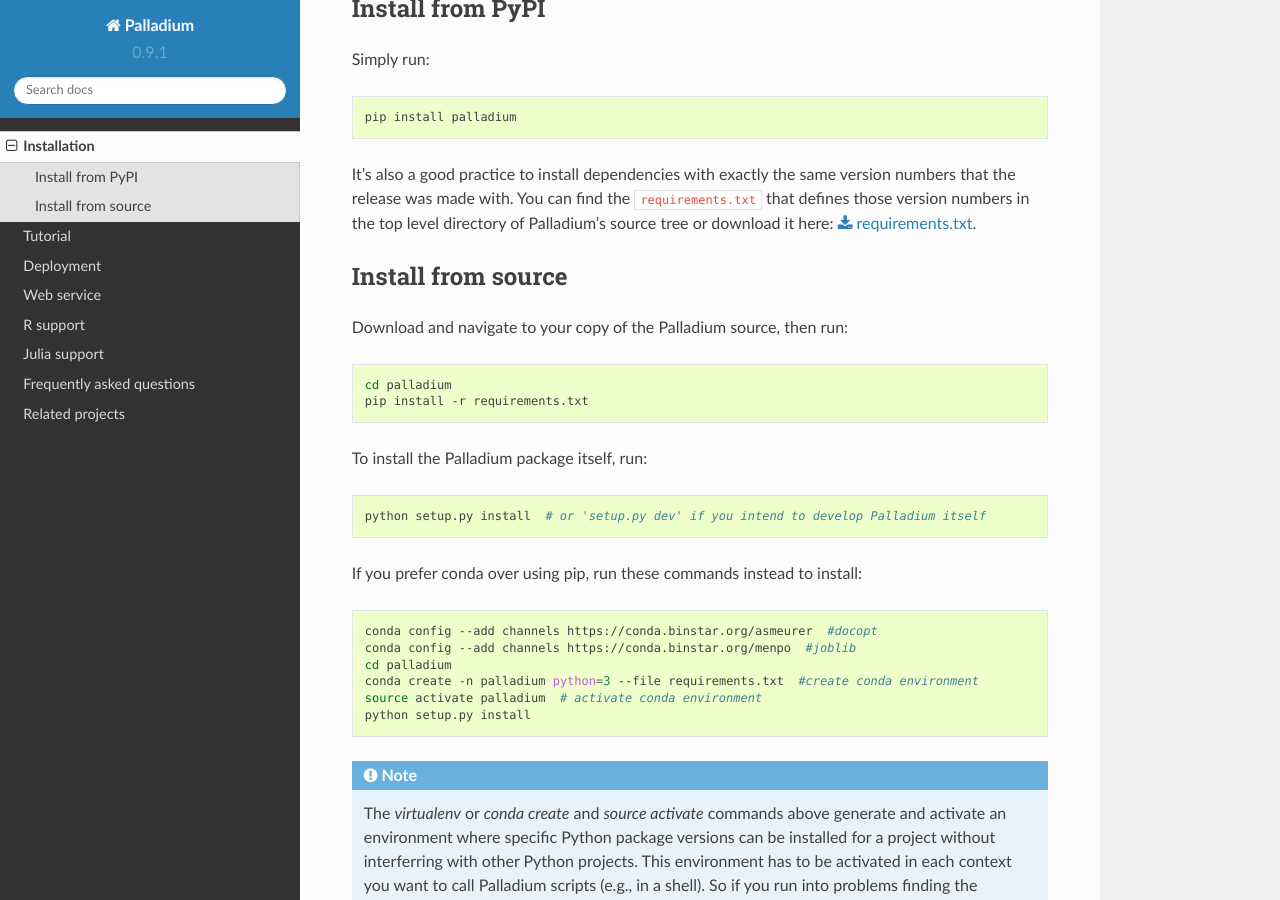
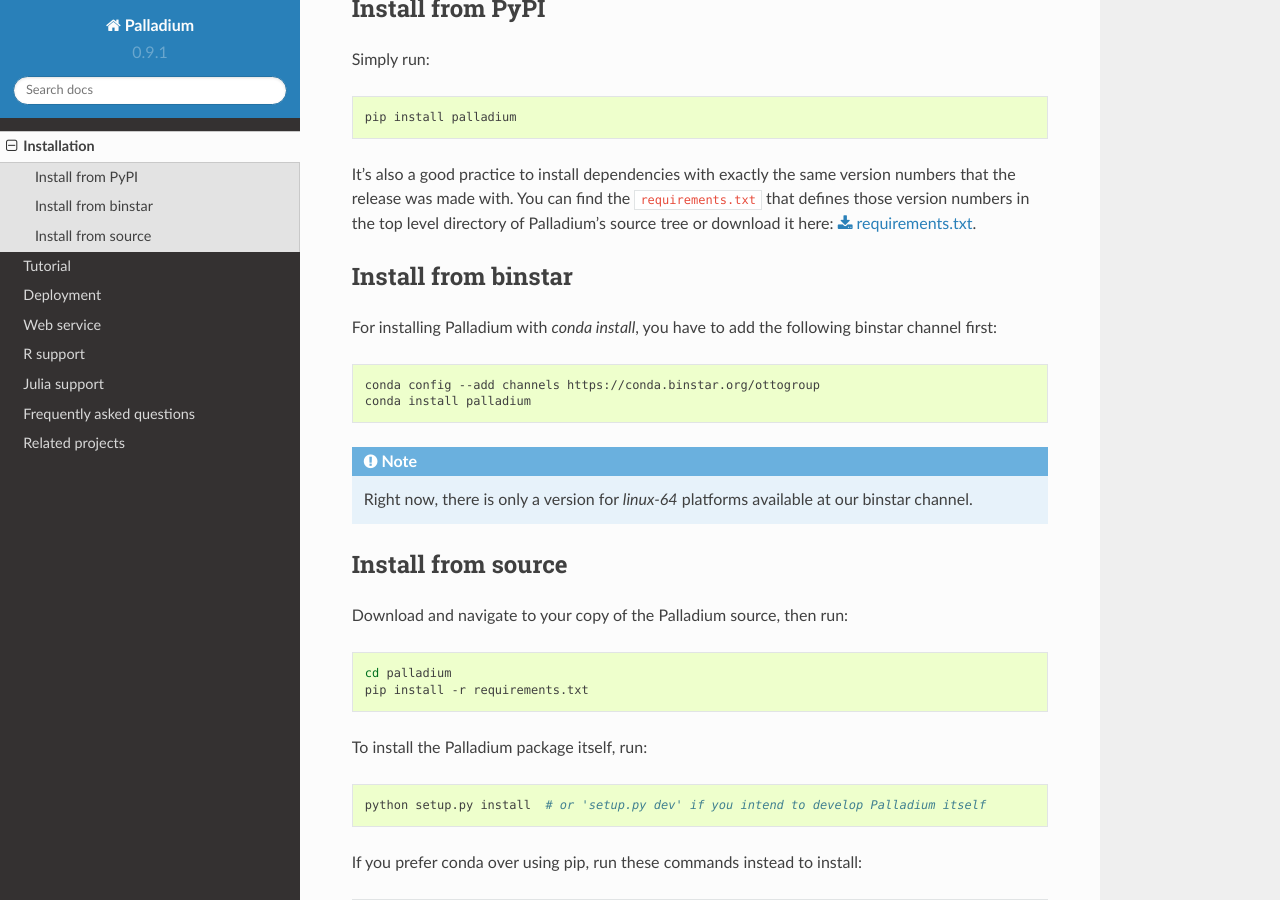
Before and after one commit to ottogroup/palladium, a Sphinx documentation site: the page built from docs/user/installation.rst, in a window 1280 px wide and 900 px high, scrolled down 435 px. Built offline with Sphinx 7.4.7 and the Read the Docs theme 2.0.0, drawn with Linux system fonts in a browser that asks for light colours; pages that are not in the unit, such as notebooks, are missing from menus.

Commit message:
Updated dependencies in setup.py. Updated installation instructions for Anaconda.

```diff
--- a/docs/user/installation.rst
+++ b/docs/user/installation.rst
@@ -33,6 +33,22 @@ same version numbers that the release was made with.  You can find the
 level directory of Palladium's source tree or download it here:
 :download:`requirements.txt <../../requirements.txt>`.
 
+Install from binstar
+====================
+
+For installing Palladium with `conda install`, you have to add the
+following binstar channel first:
+
+.. code-block:: bash
+
+  conda config --add channels https://conda.binstar.org/ottogroup
+  conda install palladium
+
+.. note::
+
+  Right now, there is only a version for `linux-64` platforms available
+  at our binstar channel.
+
 Install from source
 ===================
 
@@ -54,8 +70,6 @@ install:
 
 .. code-block:: bash
 
-  conda config --add channels https://conda.binstar.org/asmeurer  #docopt
-  conda config --add channels https://conda.binstar.org/menpo  #joblib
   cd palladium
   conda create -n palladium python=3 --file requirements.txt  #create conda environment
   source activate palladium  # activate conda environment
--- a/setup.py
+++ b/setup.py
@@ -11,6 +11,7 @@ install_requires = [
     'pandas',
     'psutil',
     'scikit-learn',
+    'sqlalchemy',
     'ujson',
     ]
 
```
